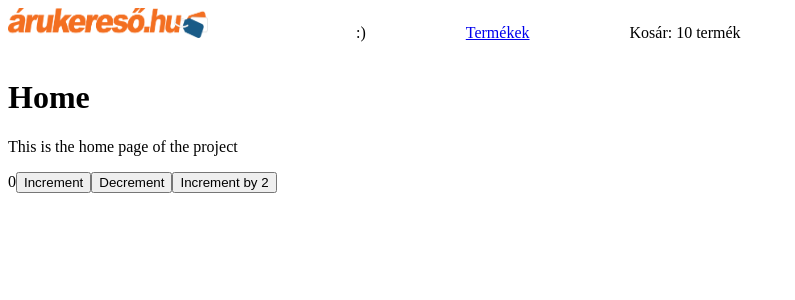
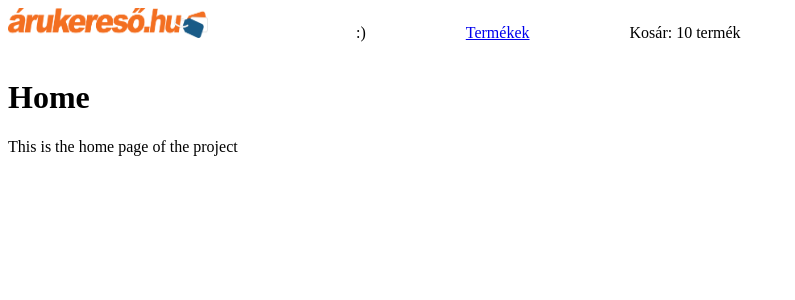
Before and after one commit to RekaKR/webshop_next_js, a Next.js app: page / in a window 1280 px wide. Shown: the top 300 px of the page, without its empty margins (0-795 px from the left). Built offline with nearby package versions, Linux system fonts and the light colour scheme.

Commit message:
create cart store

```diff
--- a/app/page.jsx
+++ b/app/page.jsx
@@ -1,20 +1,8 @@
-'use client'
-
-import { useSelector, useDispatch } from 'react-redux'
-import { increment, decrement, incrementByAmount } from "./redux/features/counter/counterSlice"
-
 const Home = () => {
-  const count = useSelector(state => state.counter.value)
-  const dispatch = useDispatch()
-
   return (
     <div>
       <h1>Home</h1>
       <p>This is the home page of the project</p>
-      <span>{count}</span>
-      <button onClick={() => dispatch(increment())}>Increment</button>
-      <button onClick={() => dispatch(decrement())}>Decrement</button>
-      <button onClick={() => dispatch(incrementByAmount(2))}>Increment by 2</button>
     </div>
   )
 }
--- /dev/null
+++ b/app/redux/features/cart/cartSlice.js
@@ -0,0 +1,20 @@
+'use client'
+
+import { createSlice } from "@reduxjs/toolkit"
+
+const initialState = {
+  products: []
+}
+
+const cartSlice = createSlice({
+  name: 'cart',
+  initialState,
+  reducers: {
+    add: (state, action) => {
+      state.products.push(action.payload)
+    }
+  }
+})
+
+export const { add } = cartSlice.actions
+export default cartSlice.reducer
--- a/app/redux/features/counter/counterSlice.js
+++ /dev/null
@@ -1,20 +0,0 @@
-'use client'
-
-import { createSlice } from "@reduxjs/toolkit"
-
-const initialState = {
-  value: 0
-}
-
-const CounterSlice = createSlice({
-  name: 'counter',
-  initialState,
-  reducers: {
-    increment: (state) => { state.value += 1 },
-    decrement: (state) => { state.value -= 1 },
-    incrementByAmount: (state, action) => { state.value += action.payload }
-  }
-})
-
-export const { increment, decrement, incrementByAmount } = CounterSlice.actions
-export default CounterSlice.reducer
--- a/app/redux/store.js
+++ b/app/redux/store.js
@@ -1,15 +1,15 @@
 'use client'
 
 import { configureStore } from "@reduxjs/toolkit"
-import counterReducer from './features/counter/counterSlice'
 import productsReducer from './features/products/productsSlice'
 import productReducer from './features/product/productSlice'
+import cartReducer from './features/cart/cartSlice'
 
 export const store = configureStore({
   reducer: {
-    counter: counterReducer,
     products: productsReducer,
     product: productReducer,
+    cart: cartReducer
   }
 })
 
```
Also changed, not shown: app/termekek/[id]/page.jsx (+7 -7 lines).
